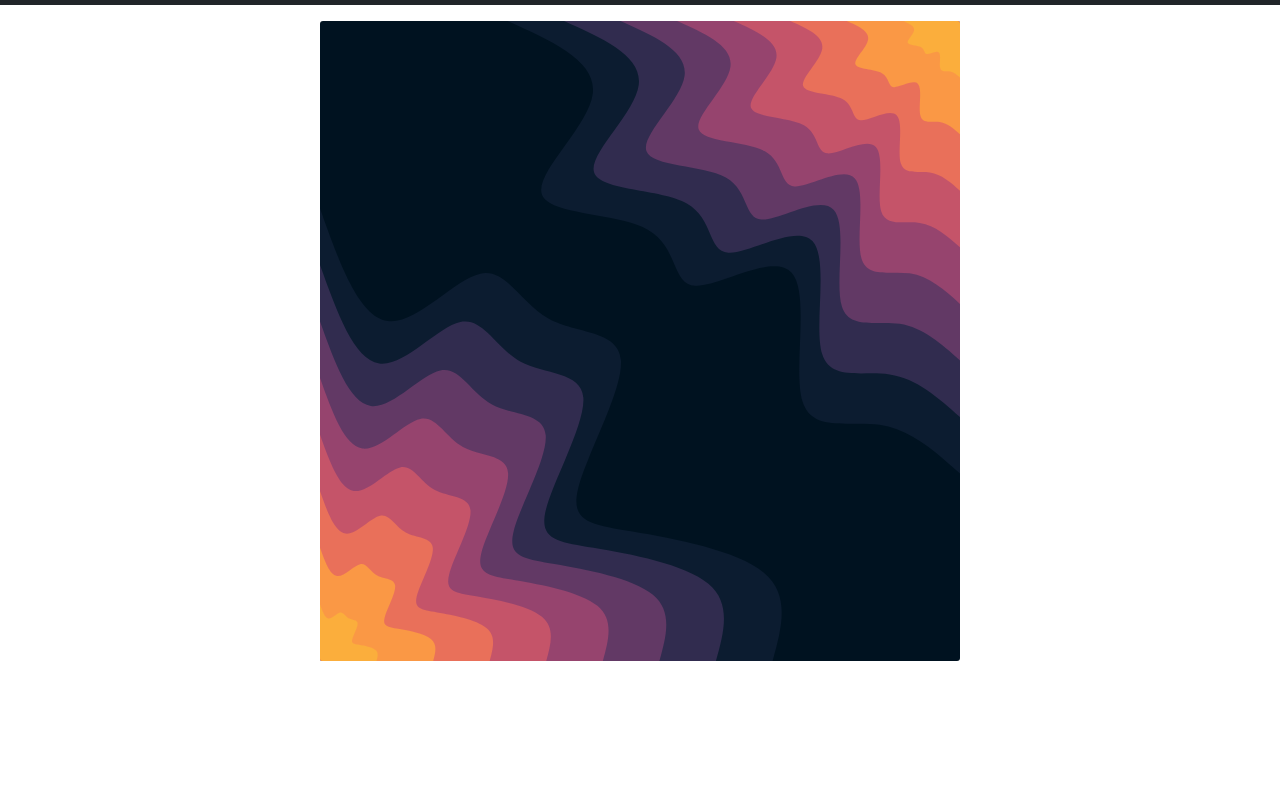
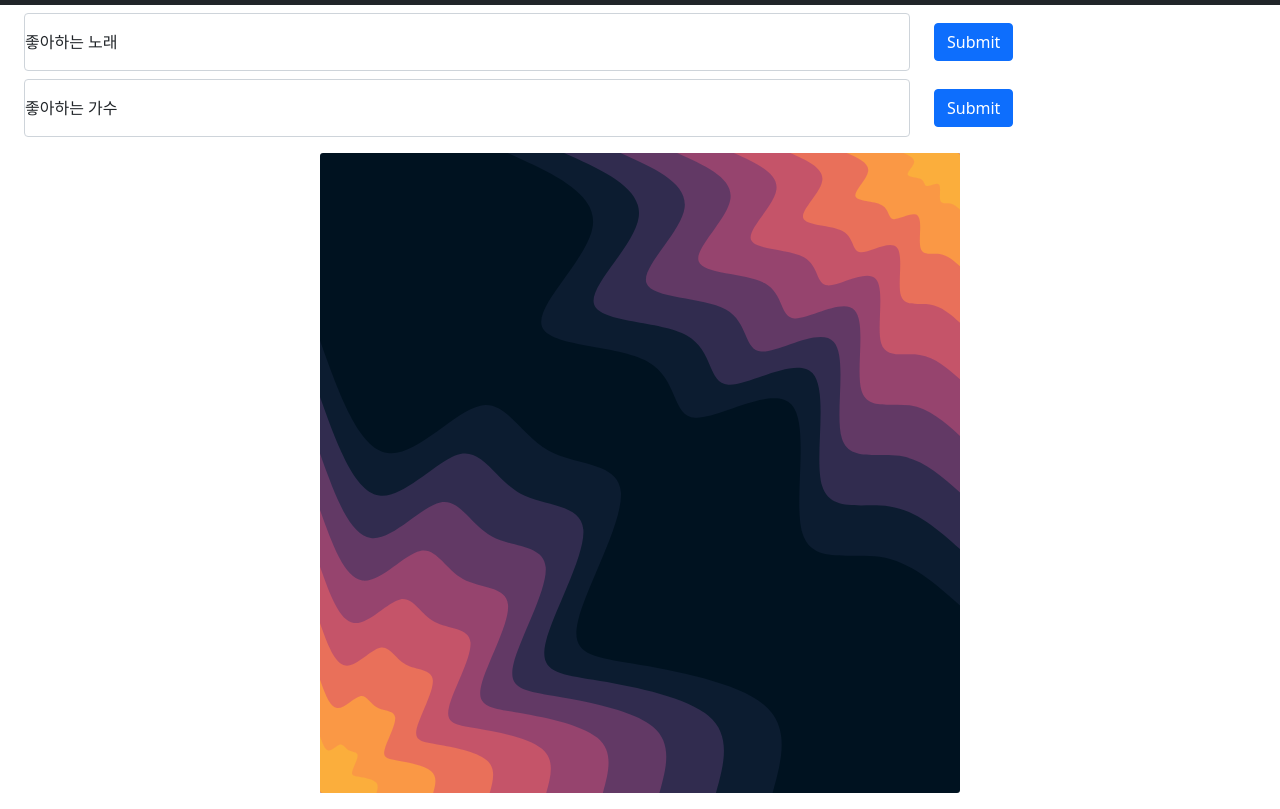
Before and after one commit to bwoh/webchap19, a website: page views/index.html in a window 1280 px wide. Shown: the part 51-860 px from the top of the page. Before the commit the page ends 800 px from the top, so only its background shows below. Drawn offline with nearby package versions, Linux system fonts and the light colour scheme.

Commit message:
💄 add input

```diff
--- a/views/index.html
+++ b/views/index.html
@@ -85,6 +85,46 @@
       </div>
     </nav>
 
+    <form
+      class="container row align-items-center mt-2"
+      action="/song"
+      method="get"
+    >
+      <div class="form-floating col-10">
+        <input
+          type="text"
+          class="form-control"
+          name="title"
+          id="title"
+          placeholder="노래 제목"
+        />
+        <label for="title">좋아하는 노래</label>
+      </div>
+      <div class="col-1">
+        <button type="submit" class="btn btn-primary">Submit</button>
+      </div>
+    </form>
+
+    <form
+      class="container row align-items-center mt-2"
+      action="/singer"
+      method="post"
+    >
+      <div class="form-floating col-10">
+        <input
+          type="text"
+          class="form-control"
+          name="singer"
+          id="singer"
+          placeholder="가수 이름"
+        />
+        <label for="singer">좋아하는 가수</label>
+      </div>
+      <div class="col-1">
+        <button type="submit" class="btn btn-primary">Submit</button>
+      </div>
+    </form>
+
     <div class="text-center">
       <img class="card-img w-50 m-3" src="/images/scene.svg" />
     </div>
```
Also changed, not shown: src/index.js (+18 -2 lines).
